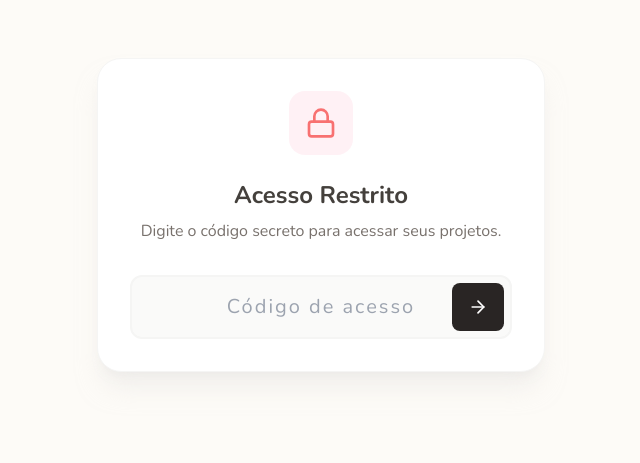
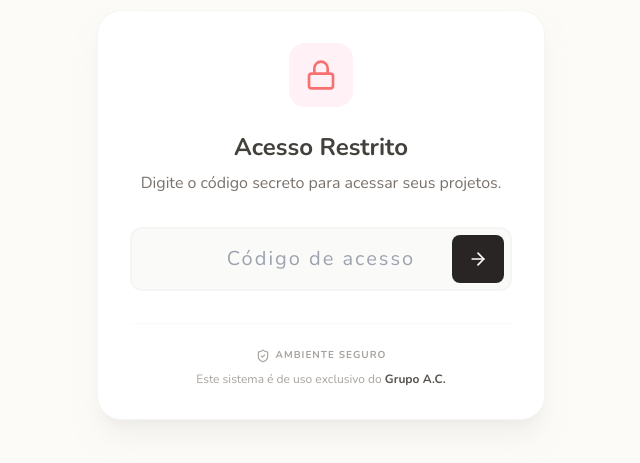
Before and after one commit to gabrieldeelay/pastelflow, a React (Vite) app: page / in a window 1280 px wide. Shown: the part 185-648 px from the top of the page, without its empty margins (319-959 px from the left). Built offline with nearby package versions, Linux system fonts and the light colour scheme.

Commit message:
feat(AccessGate): Add security disclaimer and styling
Enhance the AccessGate component by adding a clear security disclaimer and visual cues to reinforce the protected nature of the application. This includes displaying an "Ambiente Seguro" badge and a usage policy notice.

```diff
--- a/components/AccessGate.tsx
+++ b/components/AccessGate.tsx
@@ -1,5 +1,6 @@
+
 import React, { useState } from 'react';
-import { Lock, ArrowRight } from 'lucide-react';
+import { Lock, ArrowRight, ShieldCheck } from 'lucide-react';
 
 interface Props {
   onSuccess: () => void;
@@ -29,7 +30,7 @@ const AccessGate: React.FC<Props> = ({ onSuccess }) => {
         <h1 className="text-2xl font-bold text-stone-700 mb-2">Acesso Restrito</h1>
         <p className="text-stone-500 mb-8">Digite o código secreto para acessar seus projetos.</p>
 
-        <form onSubmit={handleSubmit} className="relative">
+        <form onSubmit={handleSubmit} className="relative mb-8">
           <input
             type="password"
             value={code}
@@ -47,6 +48,17 @@ const AccessGate: React.FC<Props> = ({ onSuccess }) => {
             <ArrowRight size={20} />
           </button>
         </form>
+
+        <div className="pt-6 border-t border-stone-50 flex flex-col items-center justify-center gap-2">
+            <div className="flex items-center gap-1.5 text-stone-400">
+                <ShieldCheck size={14} />
+                <span className="text-[10px] font-bold uppercase tracking-widest">Ambiente Seguro</span>
+            </div>
+            <p className="text-xs text-stone-400">
+                Este sistema é de uso exclusivo do <span className="font-bold text-stone-600">Grupo A.C.</span>
+            </p>
+        </div>
+
       </div>
       <style>{`
         @keyframes shake {
```
